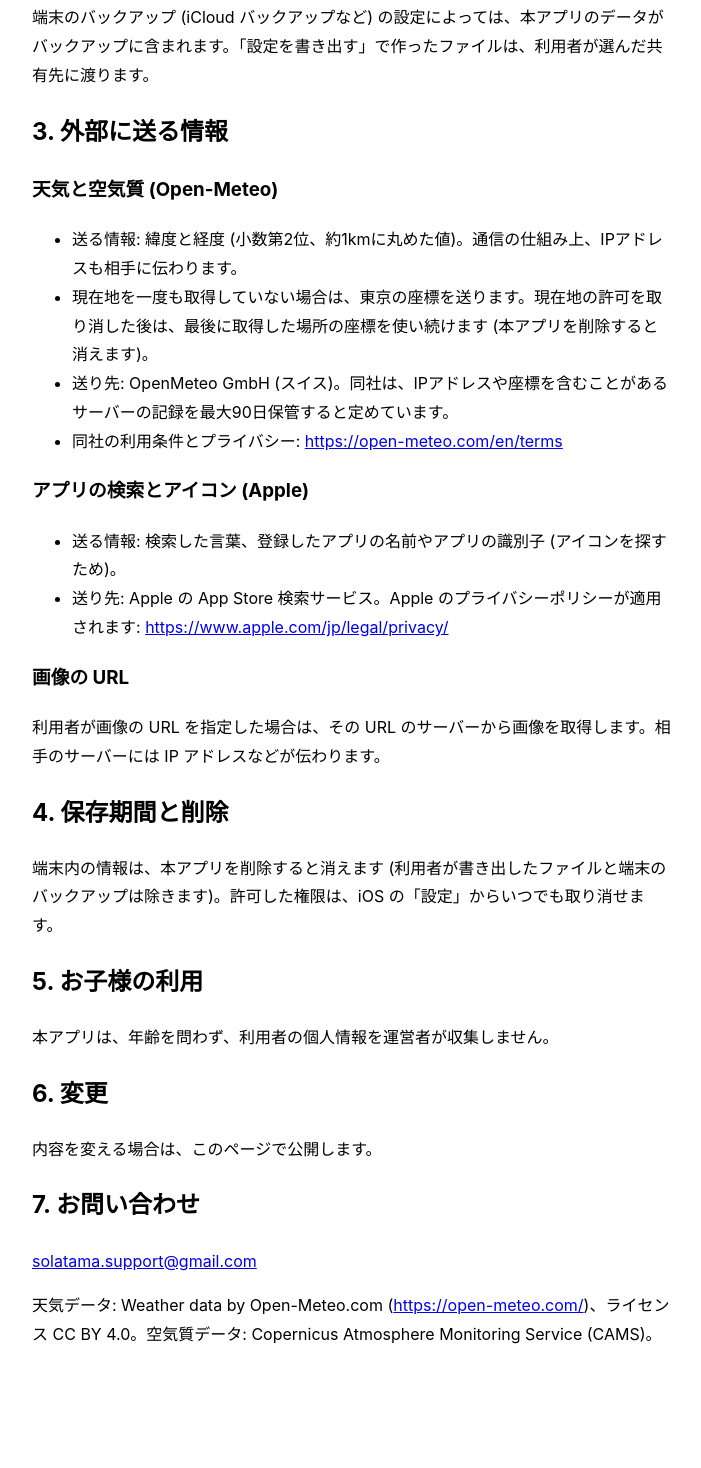
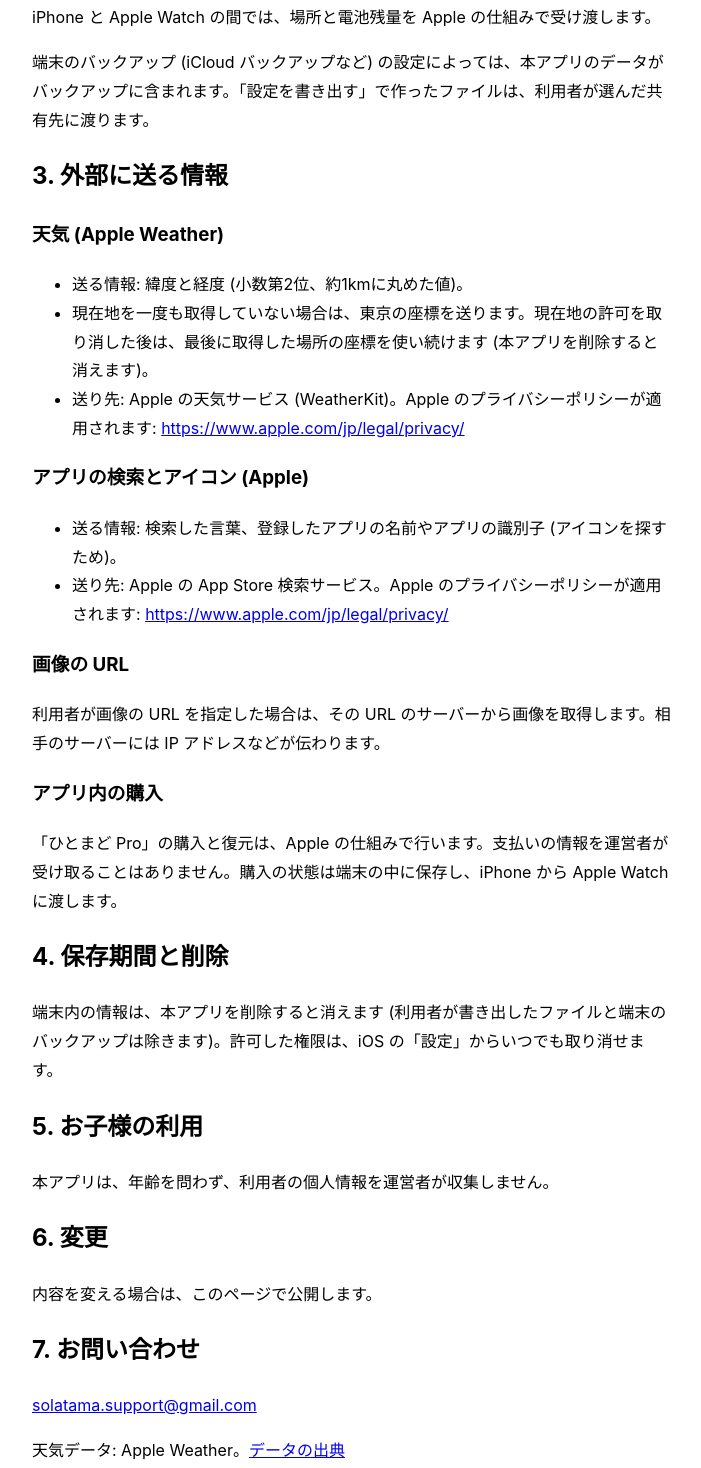
Before and after one commit to solatama/hitomado-support, a plain HTML site: page privacy.html in a window 1280 px wide. Shown: the part 1222-2690 px from the top of the page, without its empty margins (288-989 px from the left). Before the commit the page ends 2611 px from the top, so only its background shows below. Drawn offline with Linux system fonts and the light colour scheme.

Commit message:
天気を Apple Weather に変更し、ひとまど Pro の説明を追加
Co-Authored-By: Claude Sonnet 5.5 <noreply@anthropic.com>

```diff
--- a/privacy.html
+++ b/privacy.html
@@ -2,6 +2,7 @@
 <html lang="ja"><head><meta charset="utf-8"><meta name="viewport" content="width=device-width,initial-scale=1"><title>ひとまど プライバシーポリシー</title><style>body{font-family:-apple-system,sans-serif;max-width:40em;margin:0 auto;padding:24px 16px;line-height:1.8}table{border-collapse:collapse;width:100%}th,td{border:1px solid #ccc;padding:8px;text-align:left;vertical-align:top}a{word-break:break-all}@media(prefers-color-scheme:dark){body{background:#111;color:#eee}a{color:#ff9a4d}}</style></head><body>
 <h1>ひとまど プライバシーポリシー</h1>
 <p>制定日: 2026年11月26日</p>
+<p>改定日: 2026年11月26日</p>
 <p>連絡先: <a href="mailto:solatama.support@gmail.com">solatama.support@gmail.com</a></p>
 <p>「ひとまど」(以下「本アプリ」。Apple Watch 版を含みます) が扱う情報について説明します。</p>
 <h2>1. 基本方針</h2>
@@ -14,12 +15,14 @@
 <p>iPhone と Apple Watch の間では、場所と電池残量を Apple の仕組みで受け渡します。</p>
 <p>端末のバックアップ (iCloud バックアップなど) の設定によっては、本アプリのデータがバックアップに含まれます。「設定を書き出す」で作ったファイルは、利用者が選んだ共有先に渡ります。</p>
 <h2>3. 外部に送る情報</h2>
-<h3>天気と空気質 (Open-Meteo)</h3>
-<ul><li>送る情報: 緯度と経度 (小数第2位、約1kmに丸めた値)。通信の仕組み上、IPアドレスも相手に伝わります。</li><li>現在地を一度も取得していない場合は、東京の座標を送ります。現在地の許可を取り消した後は、最後に取得した場所の座標を使い続けます (本アプリを削除すると消えます)。</li><li>送り先: OpenMeteo GmbH (スイス)。同社は、IPアドレスや座標を含むことがあるサーバーの記録を最大90日保管すると定めています。</li><li>同社の利用条件とプライバシー: <a href="https://open-meteo.com/en/terms">https://open-meteo.com/en/terms</a></li></ul>
+<h3>天気 (Apple Weather)</h3>
+<ul><li>送る情報: 緯度と経度 (小数第2位、約1kmに丸めた値)。</li><li>現在地を一度も取得していない場合は、東京の座標を送ります。現在地の許可を取り消した後は、最後に取得した場所の座標を使い続けます (本アプリを削除すると消えます)。</li><li>送り先: Apple の天気サービス (WeatherKit)。Apple のプライバシーポリシーが適用されます: <a href="https://www.apple.com/jp/legal/privacy/">https://www.apple.com/jp/legal/privacy/</a></li></ul>
 <h3>アプリの検索とアイコン (Apple)</h3>
 <ul><li>送る情報: 検索した言葉、登録したアプリの名前やアプリの識別子 (アイコンを探すため)。</li><li>送り先: Apple の App Store 検索サービス。Apple のプライバシーポリシーが適用されます: <a href="https://www.apple.com/jp/legal/privacy/">https://www.apple.com/jp/legal/privacy/</a></li></ul>
 <h3>画像の URL</h3>
 <p>利用者が画像の URL を指定した場合は、その URL のサーバーから画像を取得します。相手のサーバーには IP アドレスなどが伝わります。</p>
+<h3>アプリ内の購入</h3>
+<p>「ひとまど Pro」の購入と復元は、Apple の仕組みで行います。支払いの情報を運営者が受け取ることはありません。購入の状態は端末の中に保存し、iPhone から Apple Watch に渡します。</p>
 <h2>4. 保存期間と削除</h2>
 <p>端末内の情報は、本アプリを削除すると消えます (利用者が書き出したファイルと端末のバックアップは除きます)。許可した権限は、iOS の「設定」からいつでも取り消せます。</p>
 <h2>5. お子様の利用</h2>
@@ -28,5 +31,5 @@
 <p>内容を変える場合は、このページで公開します。</p>
 <h2>7. お問い合わせ</h2>
 <p><a href="mailto:solatama.support@gmail.com">solatama.support@gmail.com</a></p>
-<p>天気データ: Weather data by Open-Meteo.com (<a href="https://open-meteo.com/">https://open-meteo.com/</a>)、ライセンス CC BY 4.0。空気質データ: Copernicus Atmosphere Monitoring Service (CAMS)。</p>
+<p>天気データ: Apple Weather。<a href="https://weatherkit.apple.com/legal-attribution.html">データの出典</a></p>
 </body></html>
```
Also changed, not shown: index.html (+4 -0 lines).
